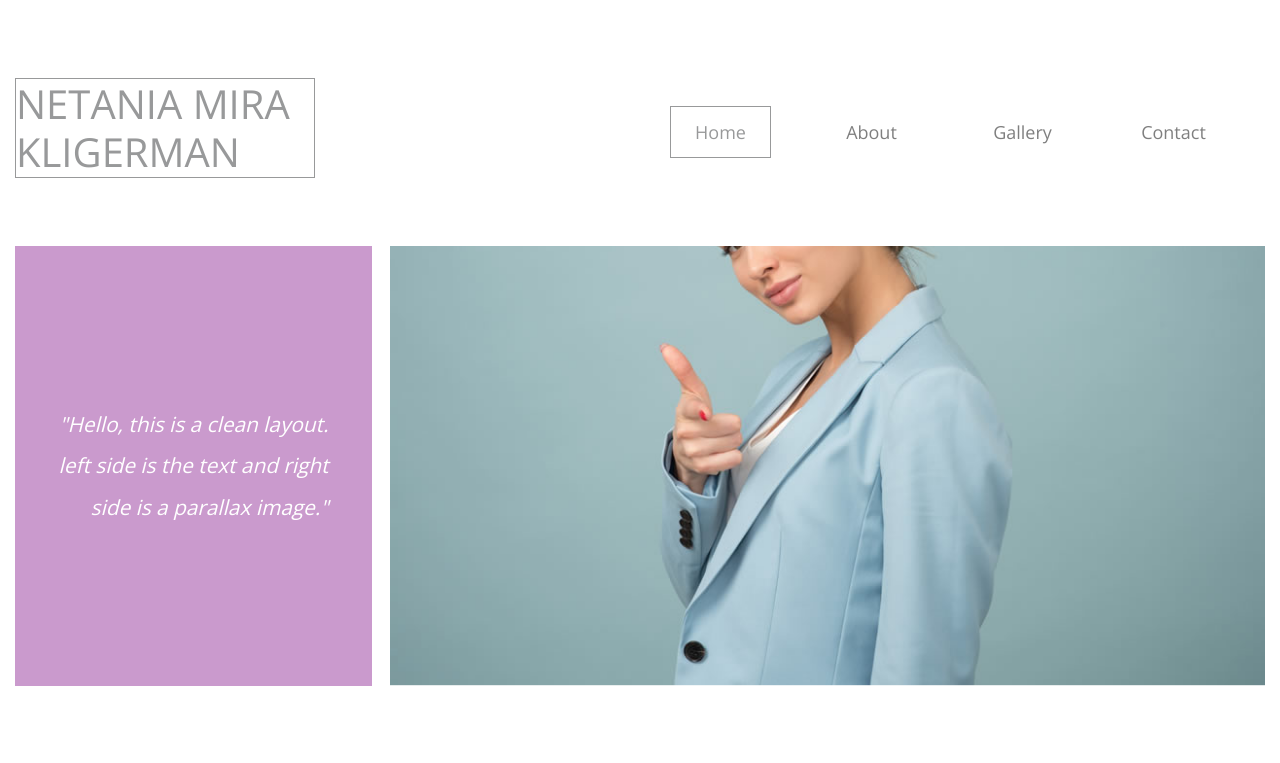
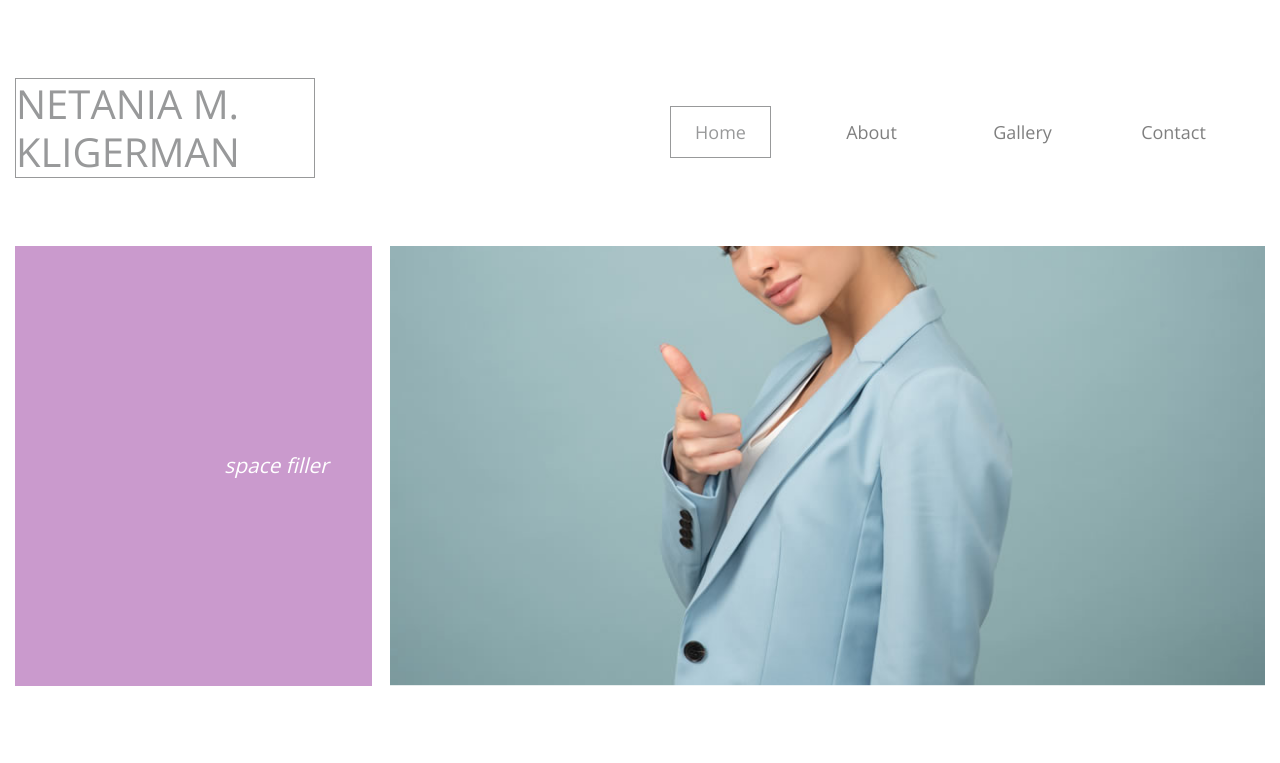
Before and after one commit to netaniakligerman/Portfolio, a plain HTML site: page index.html in a window 1280 px wide. Shown: the top 763 px of the page. Drawn offline with nearby package versions, Linux system fonts and the light colour scheme.

Commit message:
Update index.html

```diff
--- a/index.html
+++ b/index.html
@@ -20,7 +20,7 @@ https://templatemo.com/tm-532-next-level
         <div class="col-lg-4 col-10">
           <div class="tm-brand-container">
             <div class="tm-brand-texts">
-              <h1 class="text-uppercase tm-brand-name">Netania Mira Kligerman</h1>
+              <h1 class="text-uppercase tm-brand-name">Netania M. Kligerman</h1>
             </div>
           </div>
         </div>
@@ -68,8 +68,7 @@ https://templatemo.com/tm-532-next-level
         <div class="col-12 tm-page-cols-container">
           <div class="tm-page-col-left tm-welcome-box tm-bg-primary">
             <p class="tm-welcome-text">
-              <em>"Hello, this is a clean layout. left side is the text and right
-                side is a parallax image."</em>
+              <em>space filler</em>
             </p>
           </div>
           <div class="tm-page-col-right">
@@ -178,7 +177,7 @@ https://templatemo.com/tm-532-next-level
       <!-- Page footer -->
       <footer class="row tm-page-footer">
         <p class="col-12 tm-copyright-text mb-0">
-          Copyright &copy; 2019 Next Level Company... Designed by
+          Copyright &copy; 2019 Next Level Company Designed by
           <a href="https://fb.com/templatemo" rel="nofollow" class="tm-copyright-link">Template Mo</a>
         </p>
       </footer>
```
